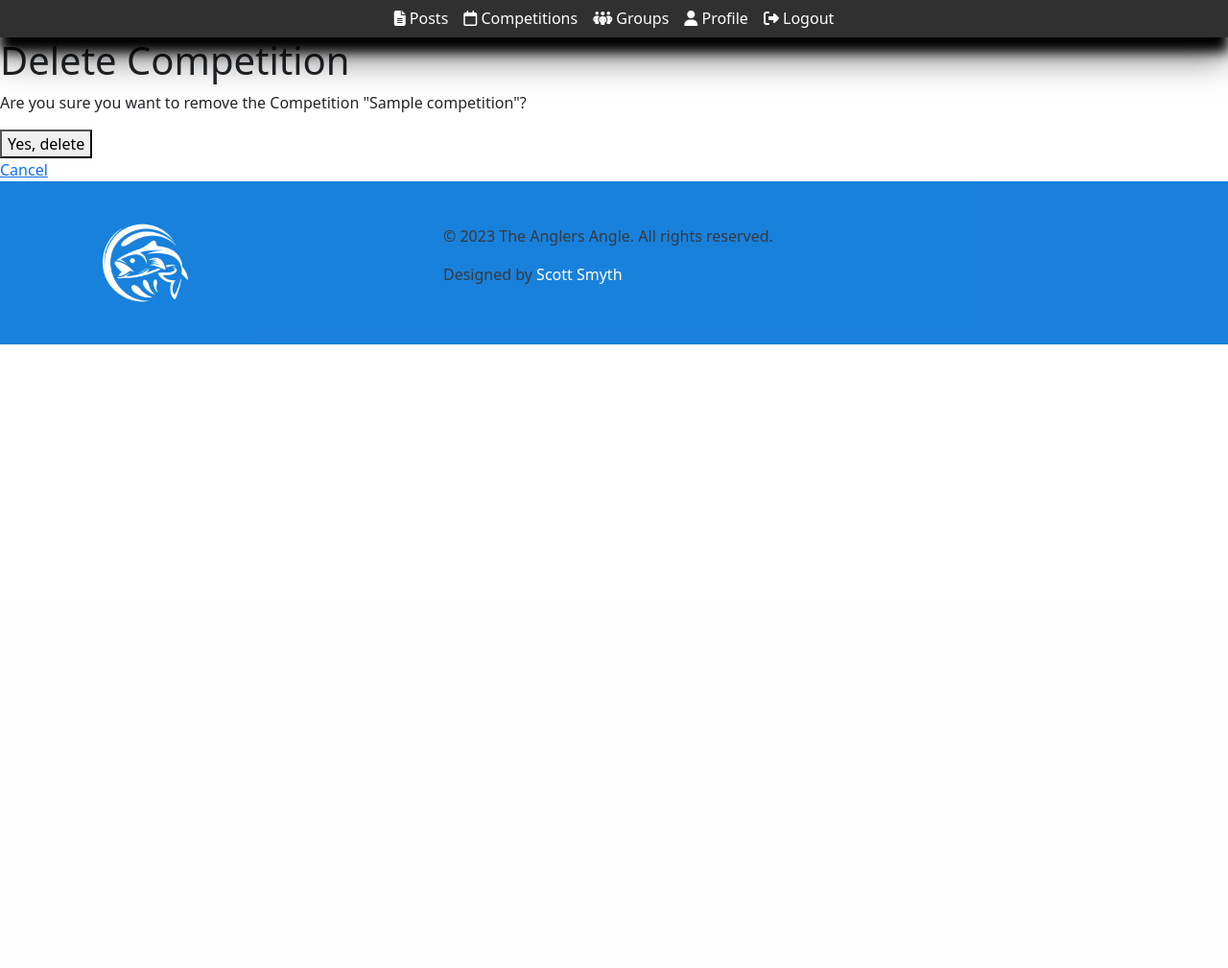
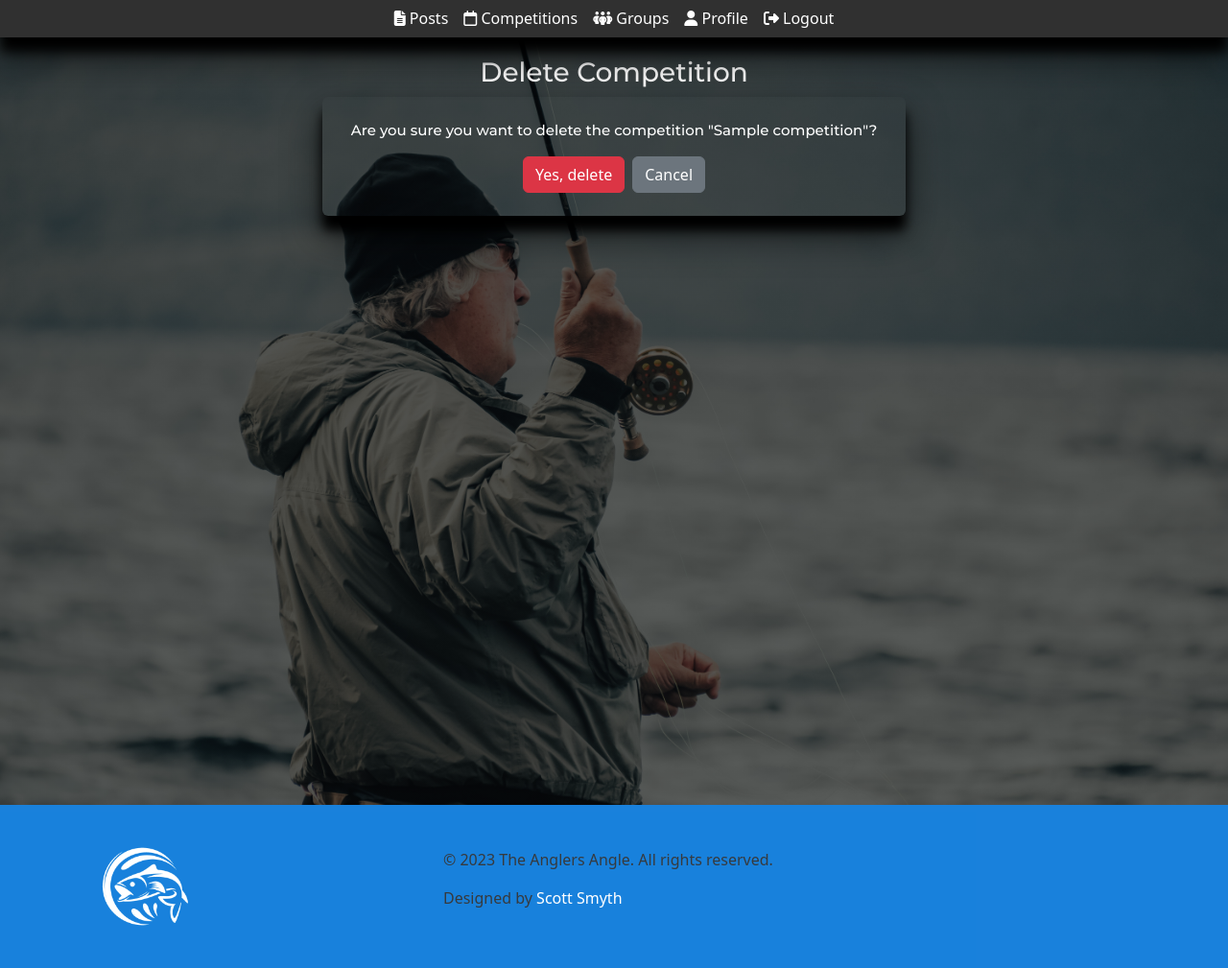
Before and after one commit to scottsmyth56/The_Anglers_Angle, a Django app: page /delete-competition/1 in a window 1280 px wide. Shown: the part 171-1180 px from the top of the page at 96% size. Before the commit the page ends 530 px from the top, so only its background shows below. Run offline with Django 3.2, Linux system fonts and the light colour scheme; a user stored in the database is signed in; tables that the repository leaves empty hold one stand-in row (values such as "Sample post"); parts of the project's set-up code (start-up, migrations or seed data) failed here and were passed over; some libraries are stand-ins or nearby versions.

Commit message:
Update styling for delete competition

```diff
--- a/templates/Competitions/delete_competition.html
+++ b/templates/Competitions/delete_competition.html
@@ -1,11 +1,20 @@
 {% extends 'base.html' %}
+{% load widget_tweaks %}
 
 {% block content %}
-<h1>Delete Competition</h1>
-<p>Are you sure you want to remove the Competition "{{ object.title }}"?</p>
-<form method="POST">
-    {% csrf_token %}
-    <button type="submit">Yes, delete</button>
-</form>
-<a href="{% url 'index' %}"> Cancel </a>
+<div class="container-fluid delete-post-body">
+    <div class="row justify-content-center">
+        <h3 class="text-center action-header">Delete Competition</h3>
+        <div class="col-lg-6">
+            <form method="POST" class="p-4 form-outer rounded">
+                {% csrf_token %}
+                <p class="text-center description-text-white">Are you sure you want to delete the competition "{{ object.title }}"?</p>
+                <div class="d-flex justify-content-center">
+                    <button type="submit" class="btn btn-danger" style="margin-right:8px">Yes, delete</button>
+                    <a href="{% url 'index' %}" class="btn btn-secondary">Cancel</a>
+                </div>
+            </form>
+        </div>
+    </div>
+</div>
 {% endblock %}
```
